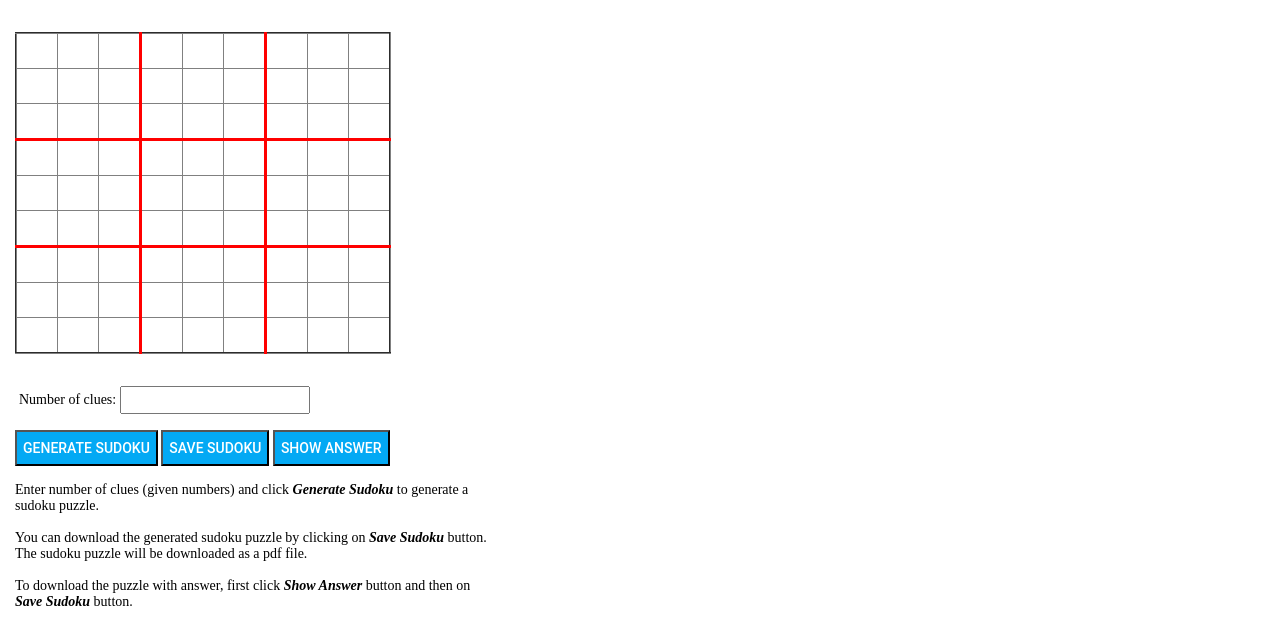
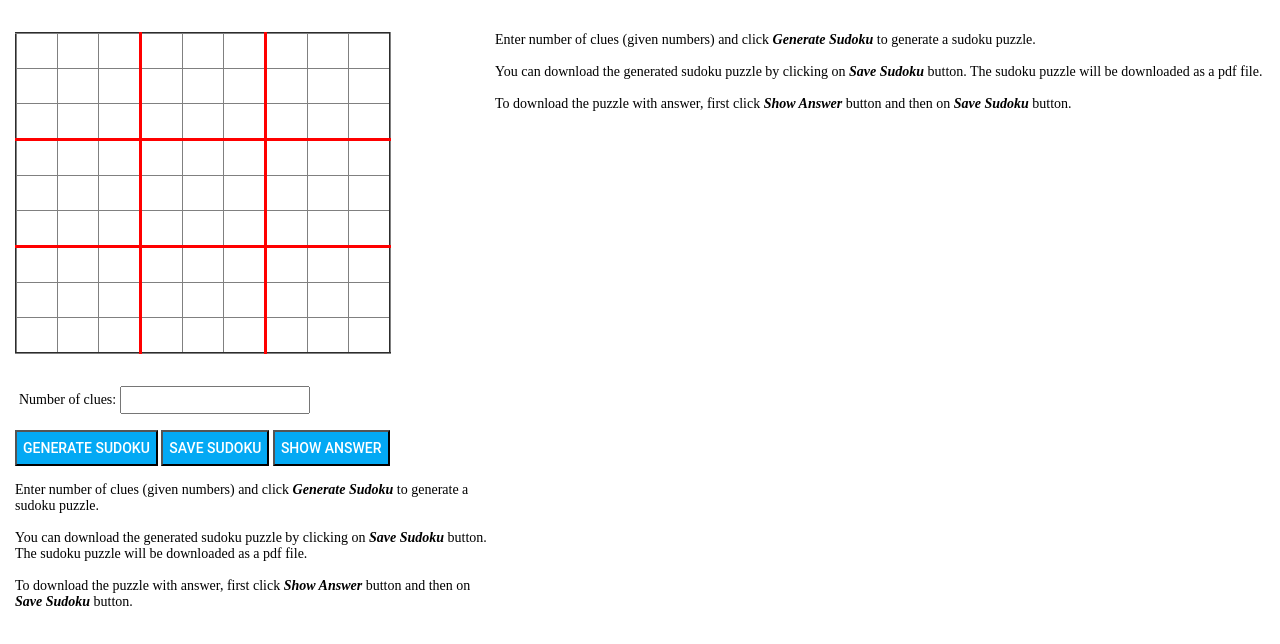
Before and after one commit to RishiBawdekar/sudoku-generator-by-rishi-bawdekar, a plain HTML site: page index.html in a window 1280 px wide. Drawn offline with nearby package versions, Linux system fonts and the light colour scheme; a script that the page names is missing; a web font is replaced by a local one.

Commit message:
Update index.html

```diff
--- a/index.html
+++ b/index.html
@@ -144,6 +144,15 @@
 
 	</div>
 
+	<div id="botRig">
+		<br></br>
+		<div>Enter number of clues (given numbers) and click <b><i>Generate Sudoku</i></b> to generate a sudoku puzzle.</div>
+		<br>
+		<div>You can download the generated sudoku puzzle by clicking on <b><i>Save Sudoku</i></b> button. The sudoku puzzle will be downloaded as a pdf file.</div>
+		<br>
+		<div>To download the puzzle with answer, first click <b><i>Show Answer</i></b> button and then on <b><i>Save Sudoku</i></b> button.</div>
+	</div>
+
 	</div>
 
 
```
